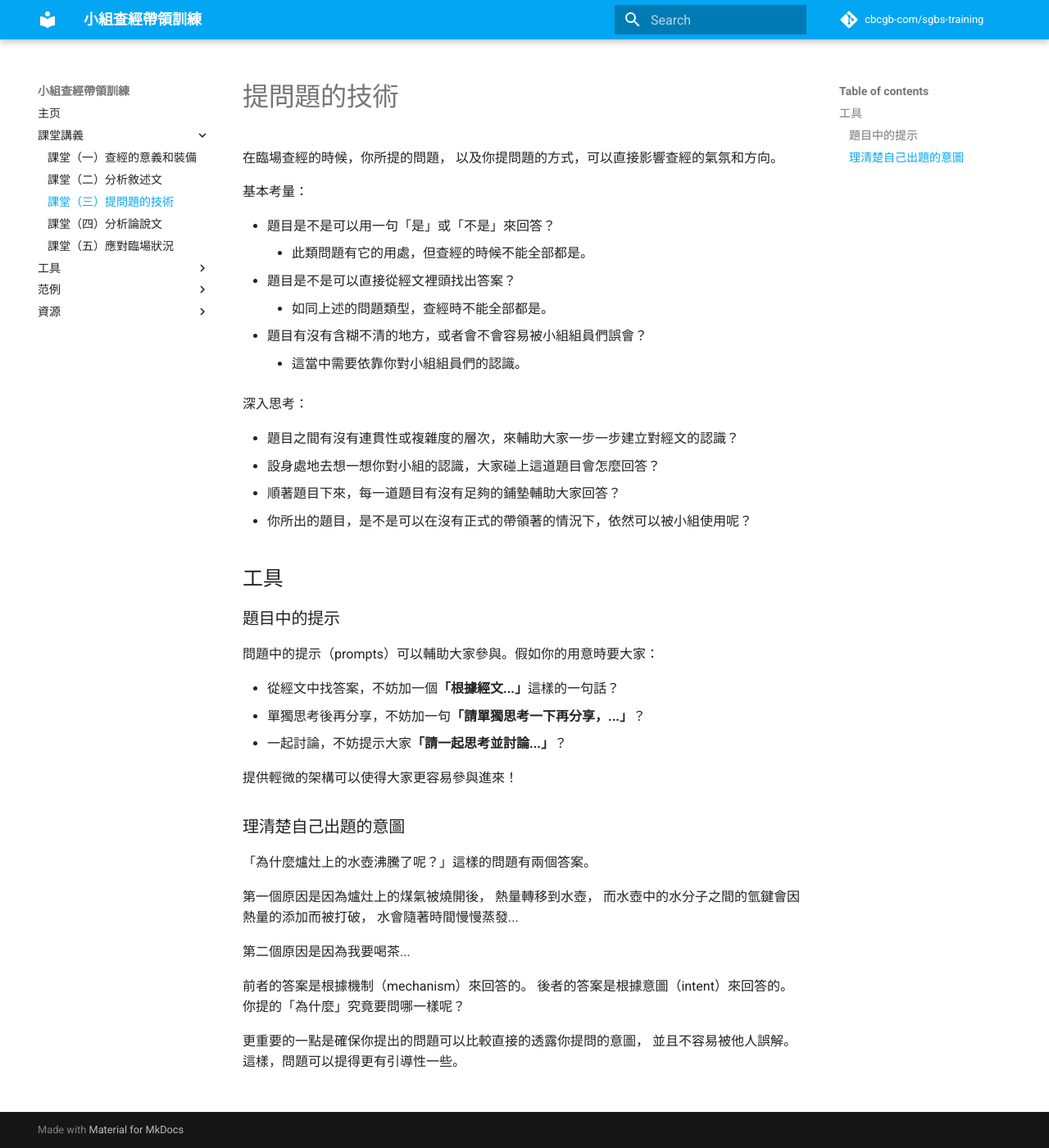
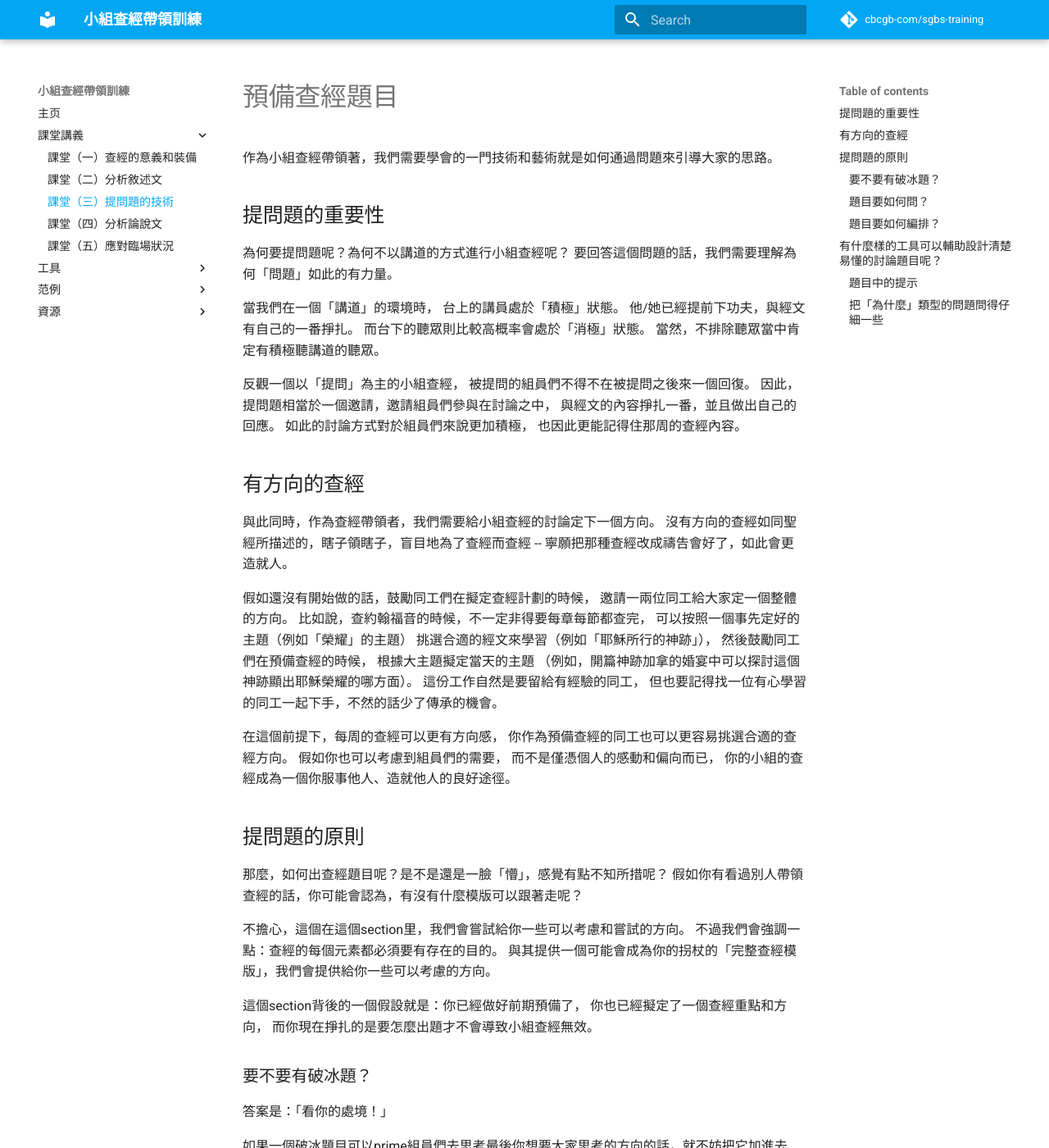
Before and after one commit to cbcgb-com/sgbs-training, an MkDocs documentation site: the page built from docs/class-notes/lesson-3-questioning.md, in a window 1280 px wide and 1400 px high. Shown: the whole window at 82% size. Built offline with MkDocs 1.6.1 and Material for MkDocs 9.7.7, drawn with Linux system fonts in a browser that asks for light colours; comment, search, counter and statistics services are not loaded; some of the changed text lies outside the part shown.

Commit message:
Updated lesson 3 on questioning

```diff
--- a/docs/class-notes/lesson-3-questioning.md
+++ b/docs/class-notes/lesson-3-questioning.md
@@ -1,7 +1,82 @@
-# 提問題的技術
+# 預備查經題目
 
-在臨場查經的時候，你所提的問題，
-以及你提問題的方式，可以直接影響查經的氣氛和方向。
+作為小組查經帶領著，我們需要學會的一門技術和藝術就是如何通過問題來引導大家的思路。
+
+## 提問題的重要性
+
+為何要提問題呢？為何不以講道的方式進行小組查經呢？
+要回答這個問題的話，我們需要理解為何「問題」如此的有力量。
+
+當我們在一個「講道」的環境時，
+台上的講員處於「積極」狀態。
+他/她已經提前下功夫，與經文有自己的一番掙扎。
+而台下的聽眾則比較高概率會處於「消極」狀態。
+當然，不排除聽眾當中肯定有積極聽講道的聽眾。
+
+反觀一個以「提問」為主的小組查經，
+被提問的組員們不得不在被提問之後來一個回復。
+因此，提問題相當於一個邀請，邀請組員們參與在討論之中，
+與經文的內容掙扎一番，並且做出自己的回應。
+如此的討論方式對於組員們來說更加積極，
+也因此更能記得住那周的查經內容。
+
+## 有方向的查經
+
+與此同時，作為查經帶領者，我們需要給小組查經的討論定下一個方向。
+沒有方向的查經如同聖經所描述的，瞎子領瞎子，盲目地為了查經而查經 --
+寧願把那種查經改成禱告會好了，如此會更造就人。
+
+假如還沒有開始做的話，鼓勵同工們在擬定查經計劃的時候，
+邀請一兩位同工給大家定一個整體的方向。
+比如說，查約翰福音的時候，不一定非得要每章每節都查完，
+可以按照一個事先定好的主題（例如「榮耀」的主題）
+挑選合適的經文來學習（例如「耶穌所行的神跡」），
+然後鼓勵同工們在預備查經的時候，
+根據大主題擬定當天的主題
+（例如，開篇神跡加拿的婚宴中可以探討這個神跡顯出耶穌榮耀的哪方面）。
+這份工作自然是要留給有經驗的同工，
+但也要記得找一位有心學習的同工一起下手，不然的話少了傳承的機會。
+
+在這個前提下，每周的查經可以更有方向感，
+你作為預備查經的同工也可以更容易挑選合適的查經方向。
+假如你也可以考慮到組員們的需要，
+而不是僅憑個人的感動和偏向而已，
+你的小組的查經成為一個你服事他人、造就他人的良好途徑。
+
+## 提問題的原則
+
+那麼，如何出查經題目呢？是不是還是一臉「懵」，感覺有點不知所措呢？
+假如你有看過別人帶領查經的話，你可能會認為，有沒有什麼模版可以跟著走呢？
+
+不擔心，這個在這個section里，我們會嘗試給你一些可以考慮和嘗試的方向。
+不過我們會強調一點：查經的每個元素都必須要有存在的目的。
+與其提供一個可能會成為你的拐杖的「完整查經模版」，我們會提供給你一些可以考慮的方向。
+
+這個section背後的一個假設就是：你已經做好前期預備了，
+你也已經擬定了一個查經重點和方向，
+而你現在掙扎的是要怎麼出題才不會導致小組查經無效。
+
+### 要不要有破冰題？
+
+答案是：「看你的處境！」
+
+如果一個破冰題目可以prime組員們去思考最後你想要大家思考的方向的話，就不妨把它加進去吧！
+又或者，假如你的破冰題目可以讓大家以一個放鬆的方式進入到查經的狀態里，也可以考慮把它加進去。
+
+千萬不要為了有破冰題目加一個破冰題目！
+
+### 題目要如何問？
+
+當你在思考每一道題目要如何出的時候，我們的建議是按照「減少突兀情況」的原則來出題。
+那麼，什麼樣的題目類型會導致「突兀情況」出現呢？請參考以下的出題anti-patterns：
+
+- 題目不闡明是否要思考還是要看經文找答案
+- 題目一下子就問很大的概念
+- 題目可以用簡單的一句的話就回答
+- 題目有模糊不清、容易被誤解的地方
+- 題目對於背景知識的要求高過組員們已有的裝備
+
+如果要避免這類情況的話，可以在設計討論題目的時候考慮下面的一些問題：
 
 基本考量：
 
@@ -19,7 +94,18 @@
 - 順著題目下來，每一道題目有沒有足夠的鋪墊輔助大家回答？
 - 你所出的題目，是不是可以在沒有正式的帶領著的情況下，依然可以被小組使用呢？
 
-## 工具
+### 題目要如何編排？
+
+當你在思考如何編排題目的時候，
+我們的建議是從簡單的題目開始下手，
+一步一步build up到需要思考的題目。
+一開始如果來一個很大的問題，
+你會高概率發現小組無法討論下去，
+氣氛也會變得一度尷尬，後面的討論也可能會比較吃力一些。
+
+千萬要記得：每一個查經題目必須要有它存在的意義！不要為了濫竽充數而添加題目。
+
+## 有什麼樣的工具可以輔助設計清楚易懂的討論題目呢？
 
 ### 題目中的提示
 
@@ -31,21 +117,24 @@
 
 提供輕微的架構可以使得大家更容易參與進來！
 
-### 理清楚自己出題的意圖
+### 把「為什麼」類型的問題問得仔細一些
 
-「為什麼爐灶上的水壺沸騰了呢？」這樣的問題有兩個答案。
+為什麼呢？🤣
 
-第一個原因是因為爐灶上的煤氣被燒開後，
-熱量轉移到水壺，
-而水壺中的水分子之間的氫鍵會因熱量的添加而被打破，
-水會隨著時間慢慢蒸發...
+主要原因是因為「為什麼」問題背後有很多未知的因素。
 
-第二個原因是因為我要喝茶...
+首先，一個沒有任何qualifier的問題會令組員們以為這道題目有個標準答案，
+因此而絞盡腦汁想盡辦法把思路朝向標準答案走。
+而如果你的問題本身是想邀請大家去思考一番的話，這樣會限制大家的思路。
 
-前者的答案是根據機制（mechanism）來回答的。
-後者的答案是根據意圖（intent）來回答的。
-你提的「為什麼」究竟要問哪一樣呢？
+其次，當我們問「為什麼某某某會這麼做」之類的問題的時候，
+被問到問題的組員可能會想：「組長這是在問來龍去脈還是耶穌的意圖？」
+帶領者的意圖不明，會導致組員們的思路不清。
 
-更重要的一點是確保你提出的問題可以比較直接的透露你提問的意圖，
-並且不容易被他人誤解。
-這樣，問題可以提得更有引導性一些。
+如果要闡明你背後的意圖的話，不妨考慮把題目問得仔細一點。
+
+再次借用約翰福音迦拿婚宴為例，
+與其問：「為什麼瑪麗亞跟耶穌說『酒沒了』呢？」，
+不如問：「瑪麗亞跟耶穌說『酒沒了』背後可能在想什麼呢？」
+一方面後者出題者思路比較清楚（要打架思考，不要去經文找答案），
+另一方面也比較有代入感，邀請大家換位思考，從人物的角色去體會他/她的觀點和感受。
```
